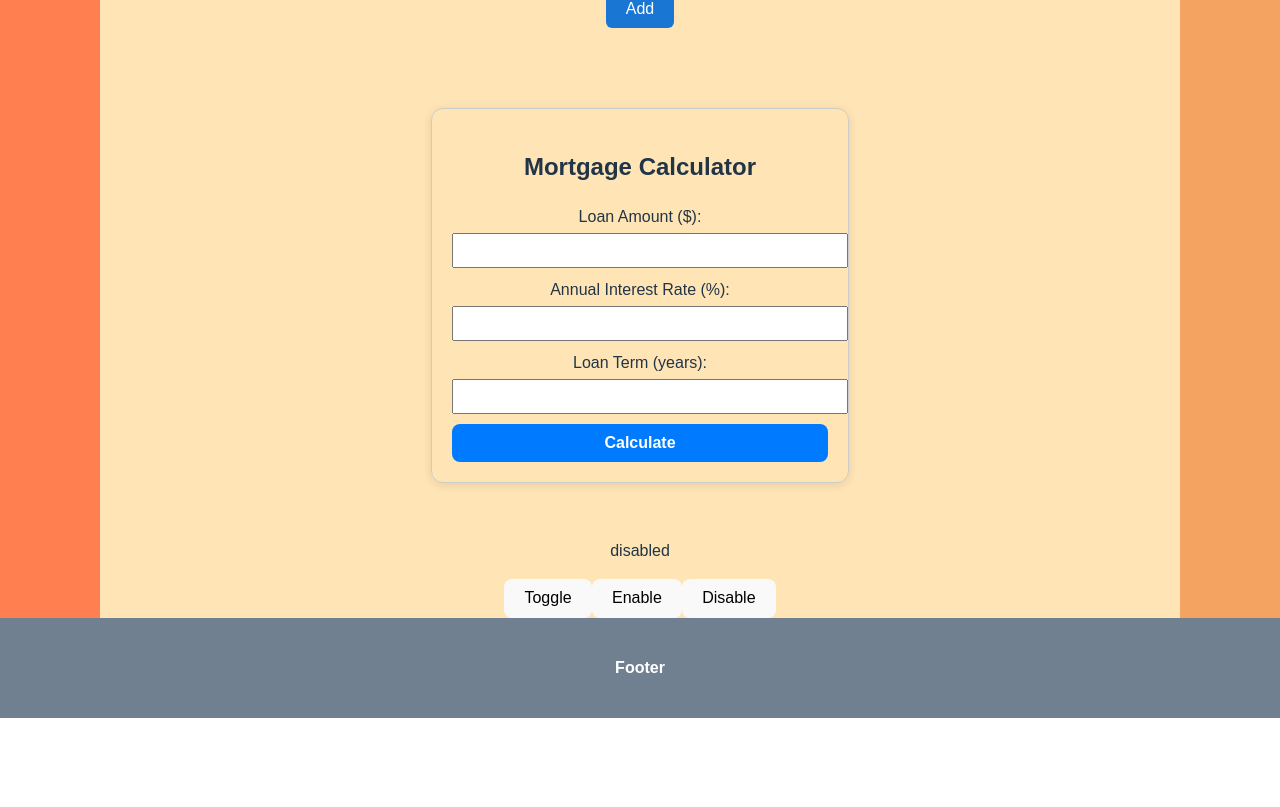
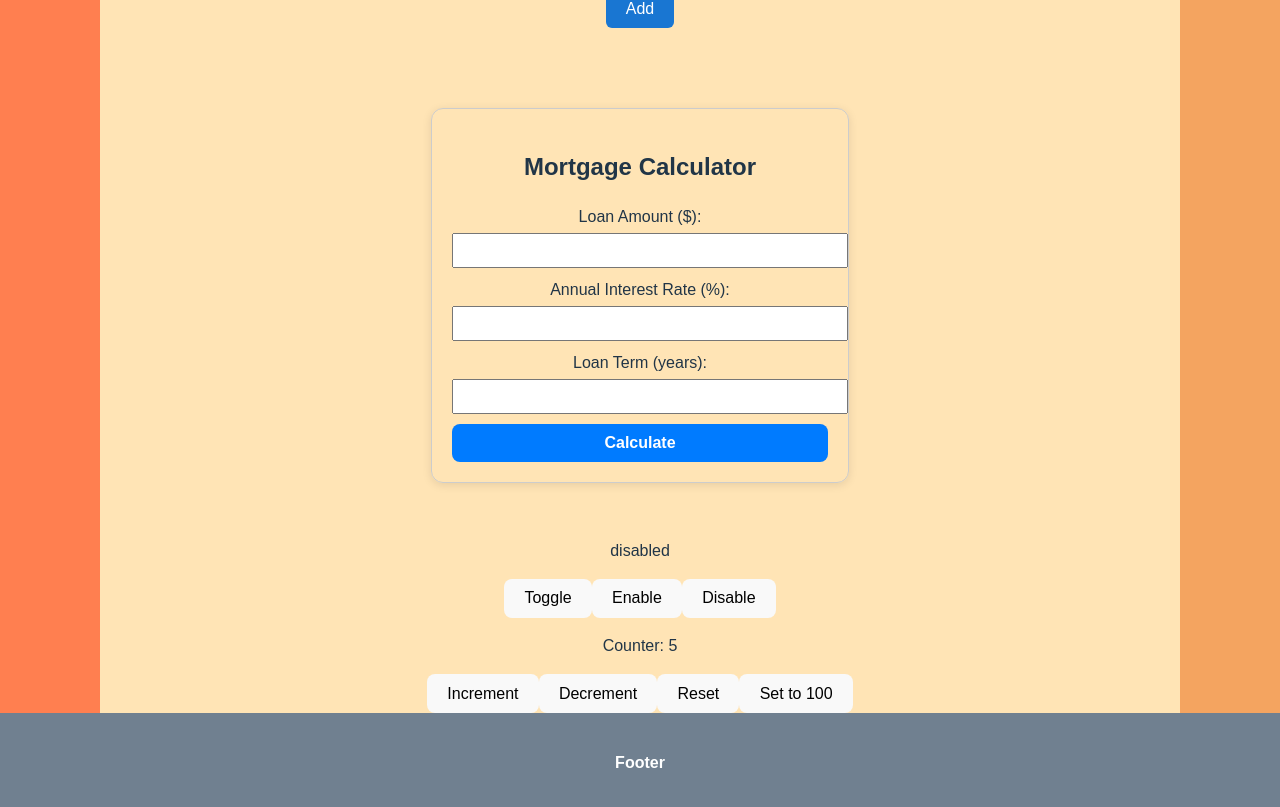
Before and after one commit to parasmanijain/sample-react-projects, a React (Vite) app: page / in a window 1280 px wide. Shown: the part 1449-2256 px from the top of the page. Before the commit the page ends 2167 px from the top, so only its background shows below. Built offline with nearby package versions, Linux system fonts and the light colour scheme.

Commit message:
minor change

```diff
--- a/src/App.tsx
+++ b/src/App.tsx
@@ -7,6 +7,7 @@ import { ProgressBar } from "./components/ProgressBar";
 import { Stopwatch } from "./components/Stopwatch";
 import { MortgageCalculator } from "./components/MortgageCalculator";
 import { ToggleBooleanComponent } from "./components/ToggleBoolean";
+import { CounterComponent } from "./components/Counter";
 
 export const App = () => {
   const [bars, setBars] = useState<number[]>([]);
@@ -78,6 +79,7 @@ export const App = () => {
           </div>
           <MortgageCalculator />
           <ToggleBooleanComponent/>
+          <CounterComponent/>
         </main>
         <aside>Ads</aside>
       </div>
--- /dev/null
+++ b/src/components/Counter.tsx
@@ -0,0 +1,15 @@
+import { useCounter } from "../hooks/useCounter";
+
+export const CounterComponent = ()  => {
+  const { count, increment, decrement, reset, setCount } = useCounter(5);
+
+  return (
+    <div>
+      <p>Counter: {count}</p>
+      <button onClick={increment}>Increment</button>
+      <button onClick={decrement}>Decrement</button>
+      <button onClick={reset}>Reset</button>
+      <button onClick={() => setCount(100)}>Set to 100</button>
+    </div>
+  );
+}
--- /dev/null
+++ b/src/hooks/useCounter.ts
@@ -0,0 +1,32 @@
+import { useState, useCallback, useRef } from "react";
+
+export function useCounter(initialValue: number = 0) {
+  // Store the initial value in a ref so that reset always resets to the original initialValue
+  const initialRef = useRef(initialValue);
+
+  const [count, setCount] = useState(initialValue);
+
+  const increment = useCallback(() => {
+    setCount((prev) => prev + 1);
+  }, []);
+
+  const decrement = useCallback(() => {
+    setCount((prev) => prev - 1);
+  }, []);
+
+  const reset = useCallback(() => {
+    setCount(initialRef.current);
+  }, []);
+
+  const setCountValue = useCallback((value: number) => {
+    setCount(value);
+  }, []);
+
+  return {
+    count,
+    increment,
+    decrement,
+    reset,
+    setCount: setCountValue,
+  };
+}
```
